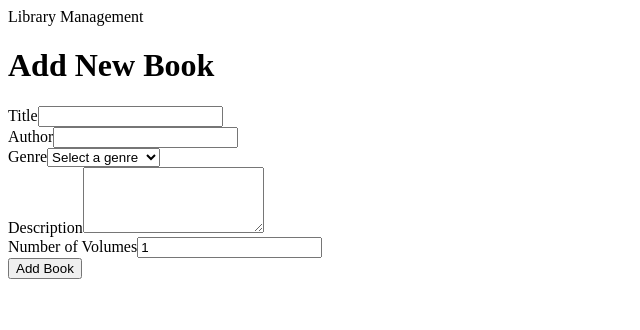
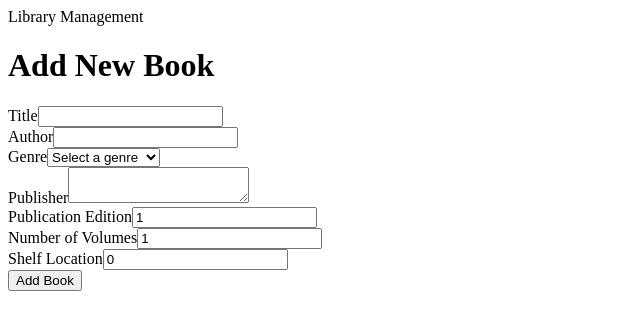
Before and after one commit to masood17/next-library, a Next.js app: page /books/new in a window 1280 px wide. Shown: the top 330 px of the page, without its empty margins (0-640 px from the left). Built offline with nearby package versions, Linux system fonts and the light colour scheme.

Commit message:
correct form data

```diff
--- a/app/api/books/route.js
+++ b/app/api/books/route.js
@@ -5,27 +5,26 @@ import pool from '../../../lib/db';
 
 export async function POST(request) {
     try {
-        const { title, author, genre, description, numberOfVolumes } = await request.json();
+        const { title, author, genre, publisher, numberOfVolumes } = await request.json();
         const client = await pool.connect();
 
         try {
             await client.query('BEGIN');
 
             // Insert book
-            const bookId = uuidv4();
+            const titleId = uuidv4();
             await client.query(
-                'INSERT INTO books (id, title, author, genre, description) VALUES ($1, $2, $3, $4, $5)',
-                [bookId, title, author, genre, description]
+                'INSERT INTO books ( title, author_id, genre_id, publisher_id, title_id) VALUES ($1, $2, $3, $4, $5)',
+                [ title, author, genre, publisher, titleId]
             );
 
             // Insert volumes
-            for (let i = 0; i < numberOfVolumes; i++) {
-                await client.query(
-                    'INSERT INTO volumes (book_id, condition, location) VALUES ($1, $2, $3)',
-                    [bookId, 'New', 'Main Shelf']
-                );
-            }
-
+            // for (let i = 0; i < numberOfVolumes; i++) {
+            //     await client.query(
+            //         'INSERT INTO volumes (book_id, condition, location) VALUES ($1, $2, $3)',
+            //         [bookId, 'New', 'Main Shelf']
+            //     );
+            // }
             await client.query('COMMIT');
 
             return NextResponse.json({ message: 'Book added successfully' }, { status: 201 });
--- a/app/books/new/NewBookForm.js
+++ b/app/books/new/NewBookForm.js
@@ -9,13 +9,18 @@ export default function NewBookForm() {
         title: '',
         author: '',
         genre: '',
-        description: '',
-        numberOfVolumes: 1
+        publisher: '',
+        publicationEdition: 1,
+        numberOfVolumes: 1,
+        shelfLocation: 0
     });
 
     const handleSubmit = async (e) => {
         e.preventDefault();
+        console.log("i was tapped");
         try {
+
+
             const response = await fetch('/api/books', {
                 method: 'POST',
                 headers: {
@@ -81,14 +86,27 @@ export default function NewBookForm() {
                 </select>
             </div>
             <div>
-                <label htmlFor="description" className="block text-sm font-medium text-gray-700">
-                    Description
+                <label htmlFor="publisher" className="block text-sm font-medium text-gray-700">
+                    Publisher
                 </label>
                 <textarea
-                    id="description"
-                    value={formData.description}
-                    onChange={(e) => setFormData({...formData, description: e.target.value})}
-                    rows={4}
+                    id="publisher"
+                    value={formData.publisher}
+                    onChange={(e) => setFormData({...formData, publisher: e.target.value})}
+
+                    className="mt-1 block w-full rounded-md border-gray-300 shadow-sm focus:border-blue-500 focus:ring-blue-500"
+                />
+            </div>
+            <div>
+                <label htmlFor="publicationNo" className="block text-sm font-medium text-gray-700">
+                    Publication Edition
+                </label>
+                <input
+                    type="number"
+                    id="publicationNo"
+                    // min="1"
+                    value={formData.publicationEdition}
+                    onChange={(e) => setFormData({...formData, publicationEdition: parseInt(e.target.value)})}
                     className="mt-1 block w-full rounded-md border-gray-300 shadow-sm focus:border-blue-500 focus:ring-blue-500"
                 />
             </div>
@@ -105,6 +123,19 @@ export default function NewBookForm() {
                     className="mt-1 block w-full rounded-md border-gray-300 shadow-sm focus:border-blue-500 focus:ring-blue-500"
                 />
             </div>
+            <div>
+                <label htmlFor="shelfLocation" className="block text-sm font-medium text-gray-700">
+                    Shelf Location
+                </label>
+                <input
+                    type="number"
+                    id="shelfLocation"
+
+                    value={formData.shelfLocation}
+                    onChange={(e) => setFormData({...formData, shelfLocation: parseInt(e.target.value)})}
+                    className="mt-1 block w-full rounded-md border-gray-300 shadow-sm focus:border-blue-500 focus:ring-blue-500"
+                />
+            </div>
             <button
                 type="submit"
                 className="bg-blue-500 hover:bg-blue-700 text-white font-bold py-2 px-4 rounded"
```
Also changed, not shown: app/dashboard/layout.js (added).
